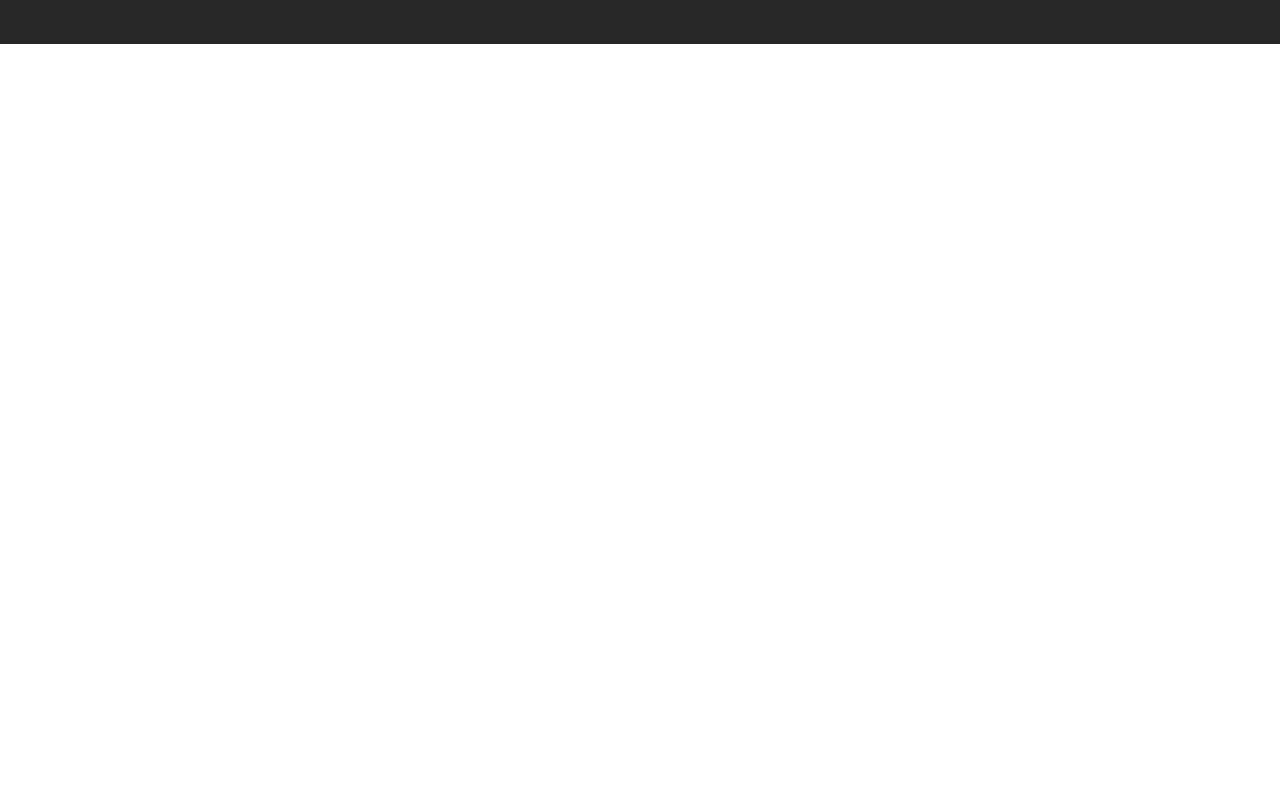
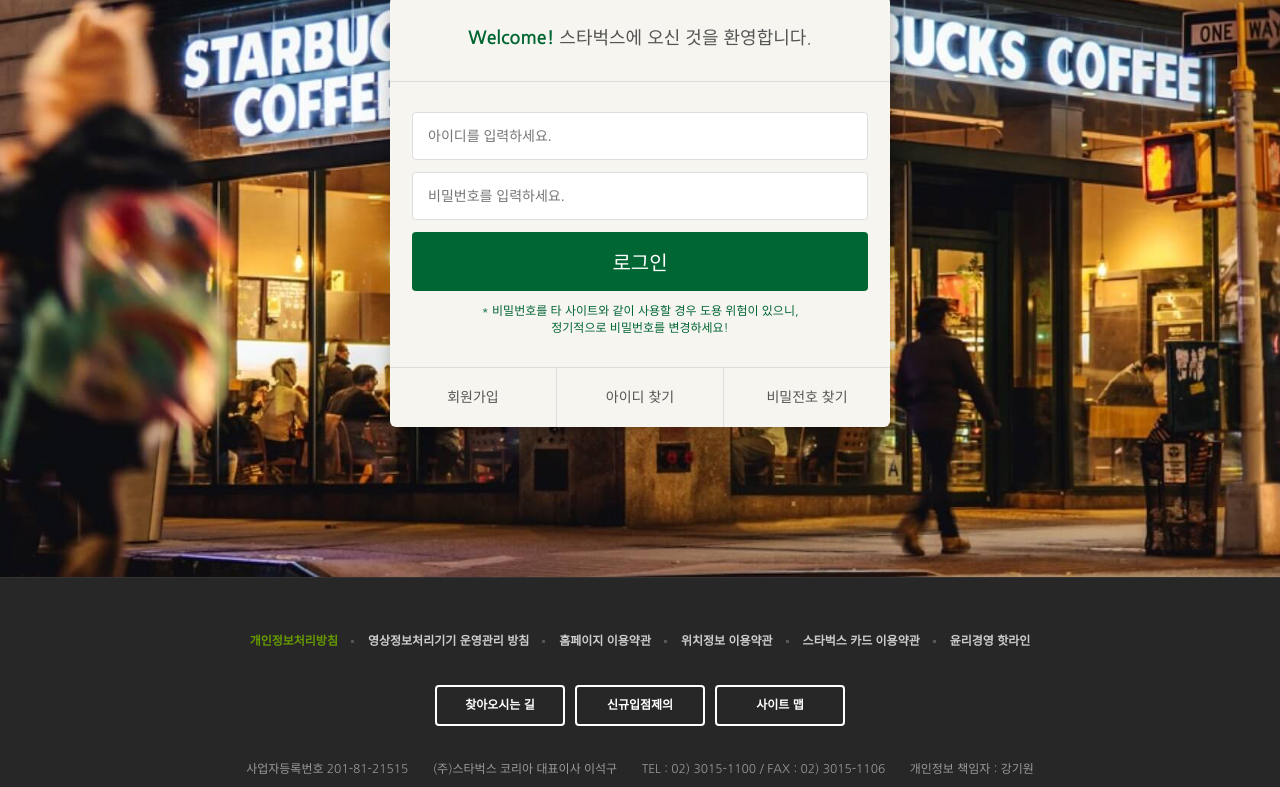
Before and after one commit to Nullgom/starbucks_webapp, a plain HTML site: page signin/index.html in a window 1280 px wide. Shown: the part 290-1077 px from the top of the page. Before the commit the page ends 800 px from the top, so only its background shows below. Drawn offline with nearby package versions, Linux system fonts and the light colour scheme.

Commit message:
로그인 페이지 완성

```diff
--- /dev/null
+++ b/css/signin.css
@@ -0,0 +1,78 @@
+.signin {
+  margin-top: 120px;
+  padding: 100px 0 150px;
+  background-image: url('../images/signin_bg.jpg');
+  background-repeat: no-repeat;
+  background-position: center;
+  background-attachment: fixed;
+  background-size: cover;
+}
+
+.signin h1 {
+  color: #fff;
+  font-size: 30px;
+  font-weight: 700;
+  text-align: center;
+  margin-bottom: 24px;
+}
+
+.signin .signin__card {
+  width: 500px;
+  margin: 0 auto;
+  border-radius: 6px;
+  background-color: #f6f5f0;
+  box-shadow: 2px 2px 20px rgba(0, 0, 0, 0.3);
+  color: #555;
+}
+
+.signin__card h2 {
+  padding: 30px;
+  font-size: 18px;
+  text-align: center;
+  border-bottom: 1px solid #ddd;
+}
+.signin__card h2 strong {
+  font-weight: 700;
+  color: #006633;
+}
+.signin__card form {
+  padding: 30px 22px;
+}
+.signin__card form input {
+  width: 100%;
+  margin-bottom: 12px;
+  padding: 15px;
+  border: 1px solid #ddd;
+  border-radius: 4px;
+  outline: none;
+  box-sizing: border-box;
+  font-size: 14px;
+}
+.signin__card form [type='submit'] {
+  background-color: #006633;
+  border: none;
+  color: #fff;
+  font-size: 20px;
+  cursor: pointer;
+}
+.signin__card form p {
+  font-size: 12px;
+  color: #063;
+  text-align: center;
+}
+.signin__card .actions {
+  display: flex;
+  border-top: 1px solid #ddd;
+}
+.signin__card .actions a {
+  flex-grow: 1;
+  flex-basis: 0;
+  text-align: center;
+  padding: 20px;
+  color: #555;
+  font-size: 14px;
+  border-right: 1px solid #ddd;
+}
+.signin__card .actions a:last-child {
+  border-right: none;
+}
--- a/signin/index.html
+++ b/signin/index.html
@@ -31,6 +31,7 @@
     <!--Google Material Icons-->
     <link rel="stylesheet" href="https://fonts.googleapis.com/css2?family=Material+Icons" />
     <link rel="stylesheet" href="../css/common.css" />
+    <link rel="stylesheet" href="../css/signin.css" />
 
     <script defer src="../js/common.js"></script>
   </head>
@@ -357,7 +358,26 @@
     </header>
 
     <!-- SIGN-IN -->
-    <section class="signin"></section>
+    <section class="signin">
+      <h1>로그인</h1>
+      <div class="signin__card">
+        <h2><strong>Welcome!</strong> 스타벅스에 오신 것을 환영합니다.</h2>
+        <form name="loginForm" action="" method="get">
+          <input type="text" name="userid" placeholder="아이디를 입력하세요." />
+          <input type="password" name="userpwd" placeholder="비밀번호를 입력하세요." />
+          <input type="submit" value="로그인" />
+          <p>
+            * 비밀번호를 타 사이트와 같이 사용할 경우 도용 위험이 있으니, <br />
+            정기적으로 비밀번호를 변경하세요!
+          </p>
+        </form>
+        <div class="actions">
+          <a href="javascript:void(0)">회원가입</a>
+          <a href="javascript:void(0)">아이디 찾기</a>
+          <a href="javascript:void(0)">비밀전호 찾기</a>
+        </div>
+      </div>
+    </section>
 
     <!-- FOOTER -->
     <footer>
```
